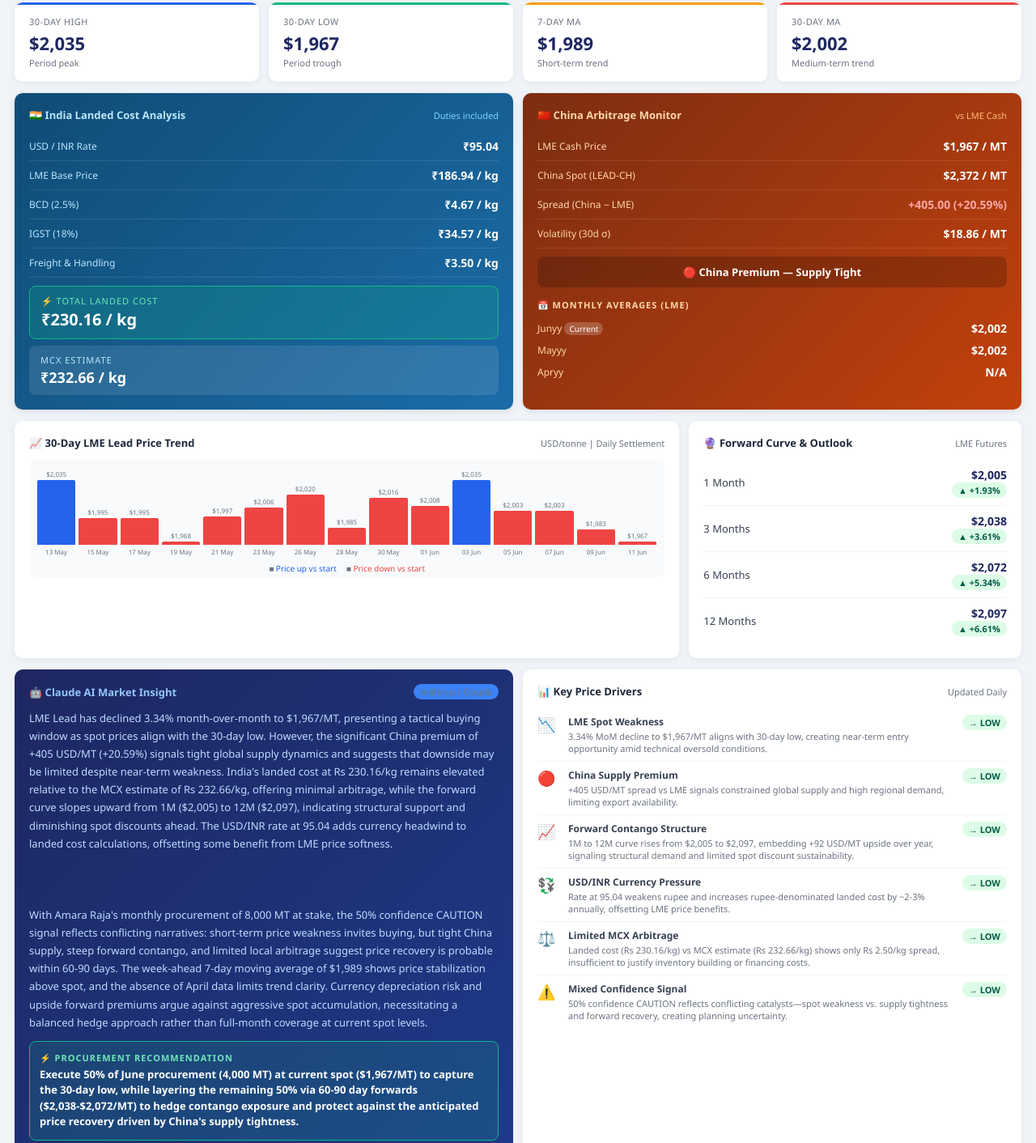
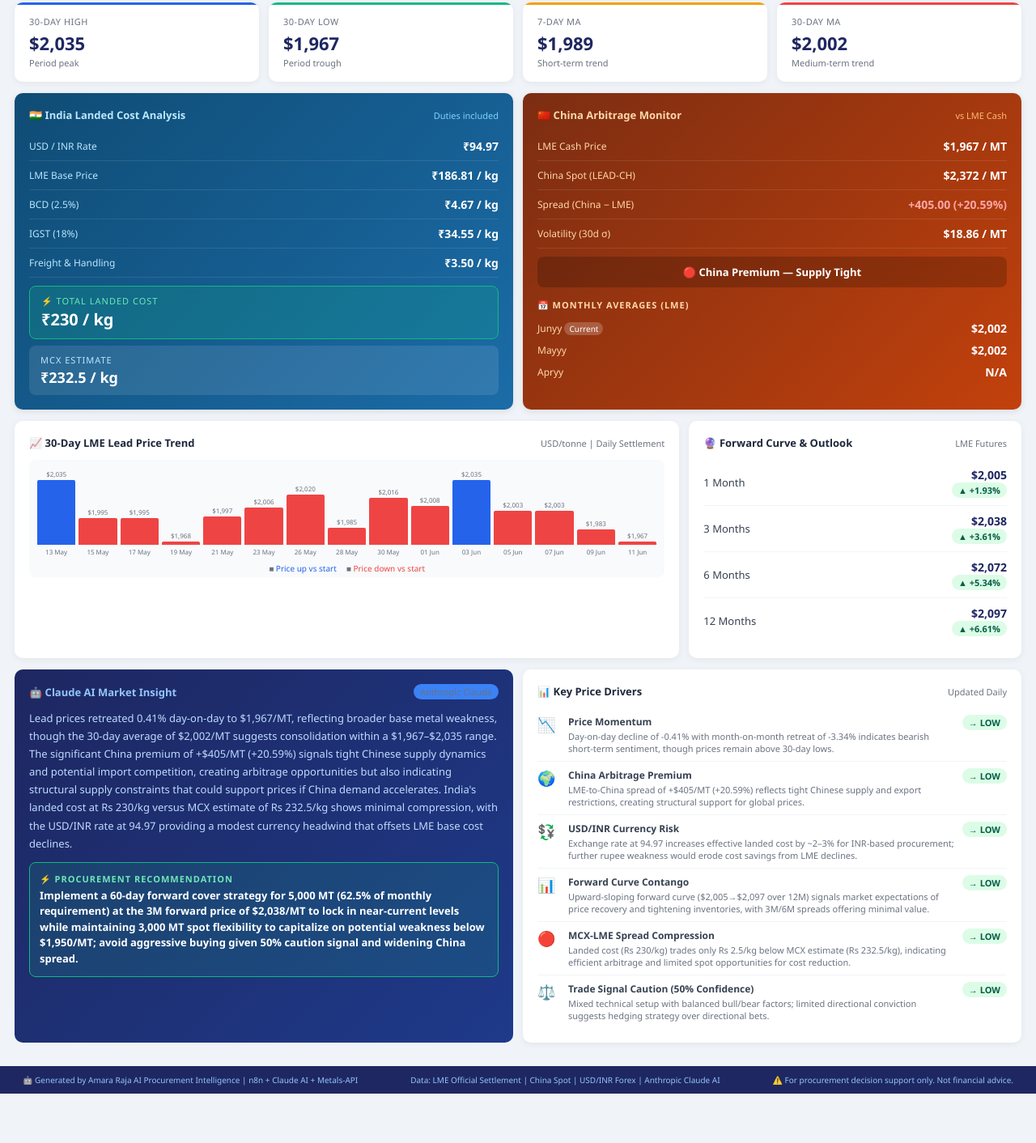
Before and after one commit to AllakaVenkatesh/lme-lead-dashboard, a plain HTML site: page index.html in a window 1280 px wide. Shown: the part 250-1662 px from the top of the page at 81% size. After the commit the page ends 1601 px from the top, so only its background shows below. Drawn offline with Linux system fonts and the light colour scheme.

Commit message:
Update LME Lead dashboard - 2026-06-12T08:55:17.961Z

```diff
--- a/index.html
+++ b/index.html
@@ -92,7 +92,7 @@ body{font-family:'Segoe UI',Arial,sans-serif;background:#F0F4F8;color:#1E293B}
     <p>Amara Raja Energy &amp; Mobility Limited | Procurement Intelligence Unit</p>
   </div>
   <div class="header-right" style="text-align:right">
-    <div class="date">📅 12 June 2026 | 02:20 PM IST</div>
+    <div class="date">📅 12 June 2026 | 02:25 PM IST</div>
     <div class="live">🟢 AUTO-UPDATED DAILY</div>
   </div>
 </div>
@@ -153,18 +153,18 @@ body{font-family:'Segoe UI',Arial,sans-serif;background:#F0F4F8;color:#1E293B}
 <div class="grid-2">
   <div class="india-card">
     <div class="card-title">🇮🇳 India Landed Cost Analysis <span>Duties included</span></div>
-    <div class="india-row"><div class="india-label">USD / INR Rate</div><div class="india-value">₹95.04</div></div>
-    <div class="india-row"><div class="india-label">LME Base Price</div><div class="india-value">₹186.94 / kg</div></div>
+    <div class="india-row"><div class="india-label">USD / INR Rate</div><div class="india-value">₹94.97</div></div>
+    <div class="india-row"><div class="india-label">LME Base Price</div><div class="india-value">₹186.81 / kg</div></div>
     <div class="india-row"><div class="india-label">BCD (2.5%)</div><div class="india-value">₹4.67 / kg</div></div>
-    <div class="india-row"><div class="india-label">IGST (18%)</div><div class="india-value">₹34.57 / kg</div></div>
+    <div class="india-row"><div class="india-label">IGST (18%)</div><div class="india-value">₹34.55 / kg</div></div>
     <div class="india-row"><div class="india-label">Freight &amp; Handling</div><div class="india-value">₹3.50 / kg</div></div>
     <div class="india-highlight">
       <div class="h-label">⚡ Total Landed Cost</div>
-      <div class="h-value">₹230.16 / kg</div>
+      <div class="h-value">₹230 / kg</div>
     </div>
     <div style="margin-top:8px;background:rgba(255,255,255,0.1);border-radius:8px;padding:10px 14px">
       <div class="h-label" style="color:#BAE6FD;font-size:11px;text-transform:uppercase;letter-spacing:1px">MCX Estimate</div>
-      <div style="font-size:18px;font-weight:700;color:white;margin-top:2px">₹232.66 / kg</div>
+      <div style="font-size:18px;font-weight:700;color:white;margin-top:2px">₹232.5 / kg</div>
     </div>
   </div>
   <div class="china-card">
@@ -303,37 +303,37 @@ body{font-family:'Segoe UI',Arial,sans-serif;background:#F0F4F8;color:#1E293B}
 <div class="grid-2">
   <div class="insight-card">
     <div class="card-title">🤖 Claude AI Market Insight <span class="ai-badge">Anthropic Claude</span></div>
-    <div class="insight-text">LME Lead has declined 3.34% month-over-month to $1,967/MT, presenting a tactical buying window as spot prices align with the 30-day low. However, the significant China premium of +405 USD/MT (+20.59%) signals tight global supply dynamics and suggests that downside may be limited despite near-term weakness. India's landed cost at Rs 230.16/kg remains elevated relative to the MCX estimate of Rs 232.66/kg, offering minimal arbitrage, while the forward curve slopes upward from 1M ($2,005) to 12M ($2,097), indicating structural support and diminishing spot discounts ahead. The USD/INR rate at 95.04 adds currency headwind to landed cost calculations, offsetting some benefit from LME price softness.<br><br><br><br>With Amara Raja's monthly procurement of 8,000 MT at stake, the 50% confidence CAUTION signal reflects conflicting narratives: short-term price weakness invites buying, but tight China supply, steep forward contango, and limited local arbitrage suggest price recovery is probable within 60-90 days. The week-ahead 7-day moving average of $1,989 shows price stabilization above spot, and the absence of April data limits trend clarity. Currency depreciation risk and upside forward premiums argue against aggressive spot accumulation, necessitating a balanced hedge approach rather than full-month coverage at current spot levels.</div>
+    <div class="insight-text">Lead prices retreated 0.41% day-on-day to $1,967/MT, reflecting broader base metal weakness, though the 30-day average of $2,002/MT suggests consolidation within a $1,967–$2,035 range. The significant China premium of +$405/MT (+20.59%) signals tight Chinese supply dynamics and potential import competition, creating arbitrage opportunities but also indicating structural supply constraints that could support prices if China demand accelerates. India's landed cost at Rs 230/kg versus MCX estimate of Rs 232.5/kg shows minimal compression, with the USD/INR rate at 94.97 providing a modest currency headwind that offsets LME base cost declines.</div>
     <div class="rec-box">
       <div class="rec-label">⚡ Procurement Recommendation</div>
-      <div class="rec-text">Execute 50% of June procurement (4,000 MT) at current spot ($1,967/MT) to capture the 30-day low, while layering the remaining 50% via 60-90 day forwards ($2,038-$2,072/MT) to hedge contango exposure and protect against the anticipated price recovery driven by China's supply tightness.</div>
+      <div class="rec-text">Implement a 60-day forward cover strategy for 5,000 MT (62.5% of monthly requirement) at the 3M forward price of $2,038/MT to lock in near-current levels while maintaining 3,000 MT spot flexibility to capitalize on potential weakness below $1,950/MT; avoid aggressive buying given 50% caution signal and widening China spread.</div>
     </div>
   </div>
   <div class="card">
     <div class="card-title">📊 Key Price Drivers <span>Updated Daily</span></div>
     <div class="factor-item">
     <div class="factor-icon">📉</div>
-    <div style="flex:1"><div class="factor-label">LME Spot Weakness</div><div class="factor-desc">3.34% MoM decline to $1,967/MT aligns with 30-day low, creating near-term entry opportunity amid technical oversold conditions.</div></div>
+    <div style="flex:1"><div class="factor-label">Price Momentum</div><div class="factor-desc">Day-on-day decline of -0.41% with month-on-month retreat of -3.34% indicates bearish short-term sentiment, though prices remain above 30-day lows.</div></div>
+    <div class="factor-impact impact-low">→ LOW</div>
+  </div><div class="factor-item">
+    <div class="factor-icon">🌍</div>
+    <div style="flex:1"><div class="factor-label">China Arbitrage Premium</div><div class="factor-desc">LME-to-China spread of +$405/MT (+20.59%) reflects tight Chinese supply and export restrictions, creating structural support for global prices.</div></div>
+    <div class="factor-impact impact-low">→ LOW</div>
+  </div><div class="factor-item">
+    <div class="factor-icon">💱</div>
+    <div style="flex:1"><div class="factor-label">USD/INR Currency Risk</div><div class="factor-desc">Exchange rate at 94.97 increases effective landed cost by ~2–3% for INR-based procurement; further rupee weakness would erode cost savings from LME declines.</div></div>
+    <div class="factor-impact impact-low">→ LOW</div>
+  </div><div class="factor-item">
+    <div class="factor-icon">📊</div>
+    <div style="flex:1"><div class="factor-label">Forward Curve Contango</div><div class="factor-desc">Upward-sloping forward curve ($2,005→$2,097 over 12M) signals market expectations of price recovery and tightening inventories, with 3M/6M spreads offering minimal value.</div></div>
     <div class="factor-impact impact-low">→ LOW</div>
   </div><div class="factor-item">
     <div class="factor-icon">🔴</div>
-    <div style="flex:1"><div class="factor-label">China Supply Premium</div><div class="factor-desc">+405 USD/MT spread vs LME signals constrained global supply and high regional demand, limiting export availability.</div></div>
-    <div class="factor-impact impact-low">→ LOW</div>
-  </div><div class="factor-item">
-    <div class="factor-icon">📈</div>
-    <div style="flex:1"><div class="factor-label">Forward Contango Structure</div><div class="factor-desc">1M to 12M curve rises from $2,005 to $2,097, embedding +92 USD/MT upside over year, signaling structural demand and limited spot discount sustainability.</div></div>
-    <div class="factor-impact impact-low">→ LOW</div>
-  </div><div class="factor-item">
-    <div class="factor-icon">💱</div>
-    <div style="flex:1"><div class="factor-label">USD/INR Currency Pressure</div><div class="factor-desc">Rate at 95.04 weakens rupee and increases rupee-denominated landed cost by ~2-3% annually, offsetting LME price benefits.</div></div>
+    <div style="flex:1"><div class="factor-label">MCX-LME Spread Compression</div><div class="factor-desc">Landed cost (Rs 230/kg) trades only Rs 2.5/kg below MCX estimate (Rs 232.5/kg), indicating efficient arbitrage and limited spot opportunities for cost reduction.</div></div>
     <div class="factor-impact impact-low">→ LOW</div>
   </div><div class="factor-item">
     <div class="factor-icon">⚖️</div>
-    <div style="flex:1"><div class="factor-label">Limited MCX Arbitrage</div><div class="factor-desc">Landed cost (Rs 230.16/kg) vs MCX estimate (Rs 232.66/kg) shows only Rs 2.50/kg spread, insufficient to justify inventory building or financing costs.</div></div>
-    <div class="factor-impact impact-low">→ LOW</div>
-  </div><div class="factor-item">
-    <div class="factor-icon">⚠️</div>
-    <div style="flex:1"><div class="factor-label">Mixed Confidence Signal</div><div class="factor-desc">50% confidence CAUTION reflects conflicting catalysts—spot weakness vs. supply tightness and forward recovery, creating planning uncertainty.</div></div>
+    <div style="flex:1"><div class="factor-label">Trade Signal Caution (50% Confidence)</div><div class="factor-desc">Mixed technical setup with balanced bull/bear factors; limited directional conviction suggests hedging strategy over directional bets.</div></div>
     <div class="factor-impact impact-low">→ LOW</div>
   </div>
   </div>
```
